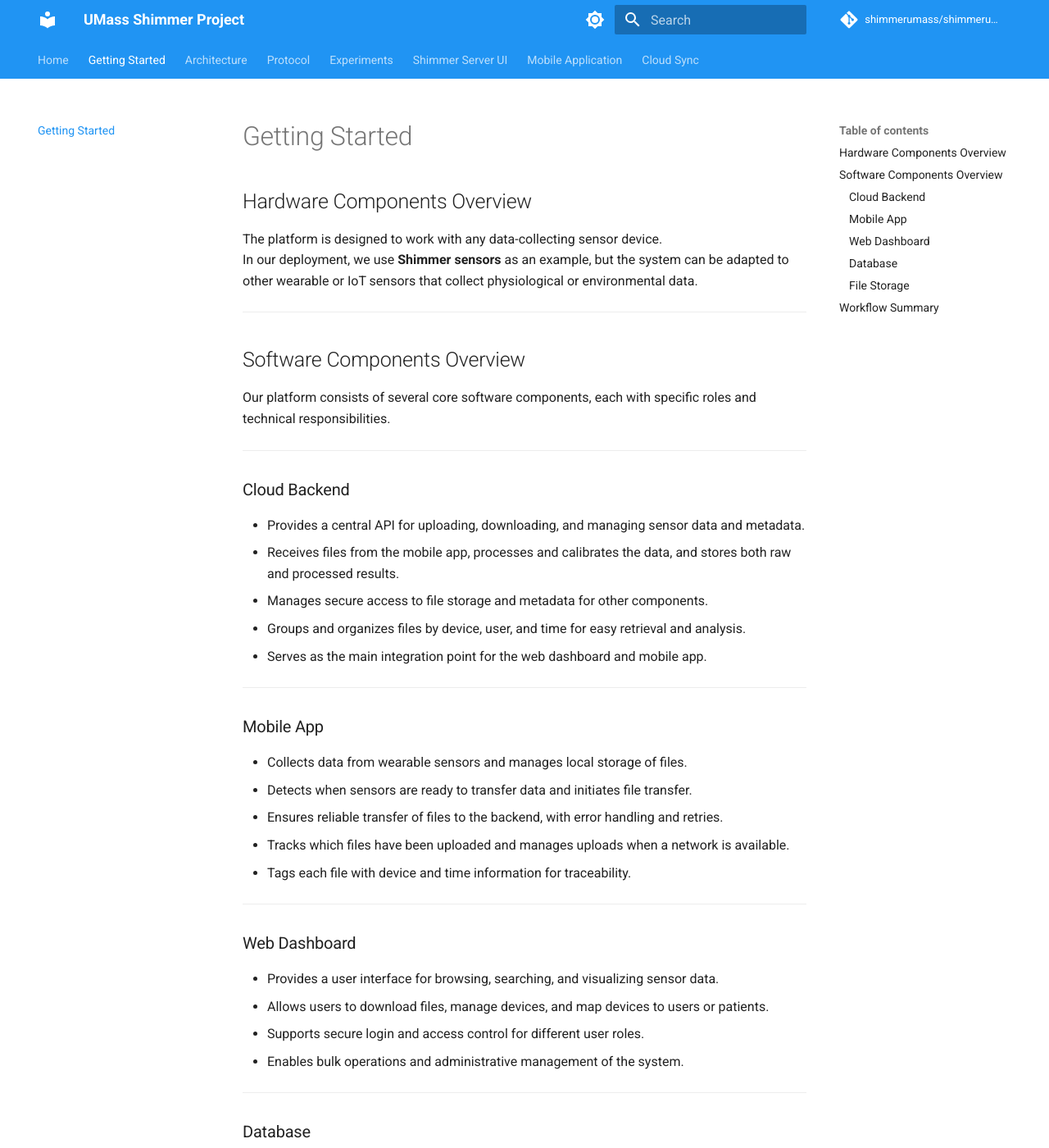
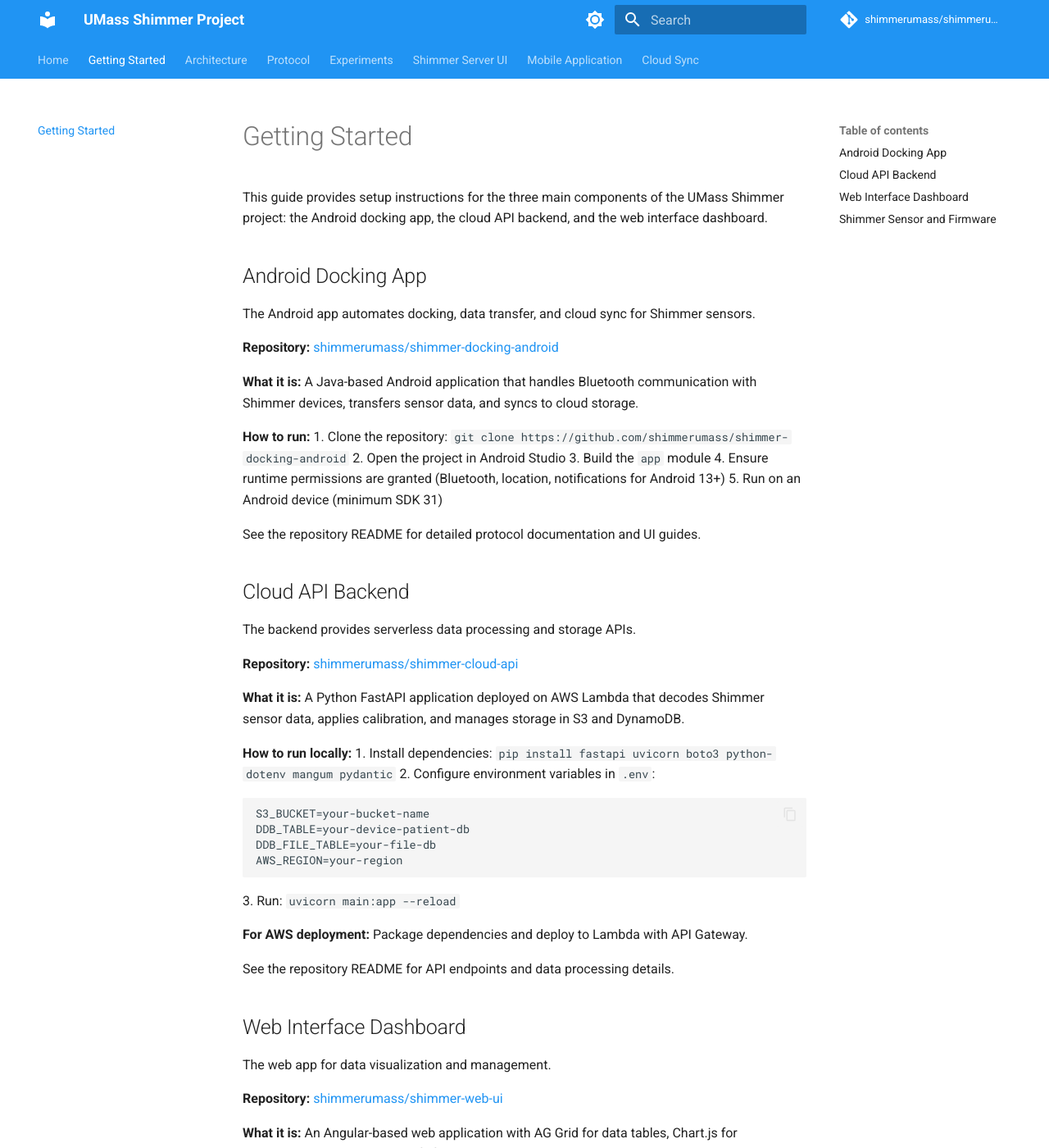
Before and after one commit to shimmerumass/shimmerumass, an MkDocs documentation site: the page built from docs/getting-started.md, in a window 1280 px wide and 1400 px high. Shown: the whole window at 82% size. Built offline with MkDocs 1.6.1 and Material for MkDocs 9.7.7, drawn with Linux system fonts in a browser that asks for light colours; comment, search, counter and statistics services are not loaded; some of the changed text lies outside the part shown.

Commit message:
Revise "Getting Started" documentation to enhance clarity and structure, including detailed setup instructions for Android app, Cloud API backend, and Web Interface Dashboard.

````diff
--- a/docs/getting-started.md
+++ b/docs/getting-started.md
@@ -1,62 +1,66 @@
 # Getting Started
 
-## Hardware Components Overview
+This guide provides setup instructions for the three main components of the UMass Shimmer project: the Android docking app, the cloud API backend, and the web interface dashboard.
 
-The platform is designed to work with any data-collecting sensor device.
-In our deployment, we use **Shimmer sensors** as an example, but the system can be adapted to other wearable or IoT sensors that collect physiological or environmental data.
+## Android Docking App
 
----
+The Android app automates docking, data transfer, and cloud sync for Shimmer sensors.
 
-## Software Components Overview
+**Repository:** [shimmerumass/shimmer-docking-android](https://github.com/shimmerumass/shimmer-docking-android)
 
-Our platform consists of several core software components, each with specific roles and technical responsibilities.
+**What it is:** A Java-based Android application that handles Bluetooth communication with Shimmer devices, transfers sensor data, and syncs to cloud storage.
 
----
+**How to run:**
+1. Clone the repository: `git clone https://github.com/shimmerumass/shimmer-docking-android`
+2. Open the project in Android Studio
+3. Build the `app` module
+4. Ensure runtime permissions are granted (Bluetooth, location, notifications for Android 13+)
+5. Run on an Android device (minimum SDK 31)
 
-### Cloud Backend
-- Provides a central API for uploading, downloading, and managing sensor data and metadata.
-- Receives files from the mobile app, processes and calibrates the data, and stores both raw and processed results.
-- Manages secure access to file storage and metadata for other components.
-- Groups and organizes files by device, user, and time for easy retrieval and analysis.
-- Serves as the main integration point for the web dashboard and mobile app.
+See the repository README for detailed protocol documentation and UI guides.
 
----
+## Cloud API Backend
 
-### Mobile App
-- Collects data from wearable sensors and manages local storage of files.
-- Detects when sensors are ready to transfer data and initiates file transfer.
-- Ensures reliable transfer of files to the backend, with error handling and retries.
-- Tracks which files have been uploaded and manages uploads when a network is available.
-- Tags each file with device and time information for traceability.
+The backend provides serverless data processing and storage APIs.
 
----
+**Repository:** [shimmerumass/shimmer-cloud-api](https://github.com/shimmerumass/shimmer-cloud-api)
 
-### Web Dashboard
-- Provides a user interface for browsing, searching, and visualizing sensor data.
-- Allows users to download files, manage devices, and map devices to users or patients.
-- Supports secure login and access control for different user roles.
-- Enables bulk operations and administrative management of the system.
+**What it is:** A Python FastAPI application deployed on AWS Lambda that decodes Shimmer sensor data, applies calibration, and manages storage in S3 and DynamoDB.
 
----
+**How to run locally:**
+1. Install dependencies: `pip install fastapi uvicorn boto3 python-dotenv mangum pydantic`
+2. Configure environment variables in `.env`:
+   ```
+   S3_BUCKET=your-bucket-name
+   DDB_TABLE=your-device-patient-db
+   DDB_FILE_TABLE=your-file-db
+   AWS_REGION=your-region
+   ```
+3. Run: `uvicorn main:app --reload`
 
-### Database
-- Stores metadata about files, devices, users, and summary statistics for fast lookup and queries.
-- Supports grouping, searching, and validation of data sync status.
-- Keeps only summary and reference data, with large files stored separately.
+**For AWS deployment:** Package dependencies and deploy to Lambda with API Gateway.
 
----
+See the repository README for API endpoints and data processing details.
 
-### File Storage
-- Stores all raw and processed sensor data files.
-- Supports scalable upload and download of large datasets.
-- Provides secure, time-limited access to files for authorized users and components.
-- References to files are stored in the database for quick lookup.
+## Web Interface Dashboard
 
----
+The web app for data visualization and management.
 
-## Workflow Summary
+**Repository:** [shimmerumass/shimmer-web-ui](https://github.com/shimmerumass/shimmer-web-ui)
 
-1. The **mobile app** collects data from Shimmer sensors, transfers files, and uploads them to the **cloud backend**.
-2. The **backend** decodes, calibrates, and stores data in **Amazon S3** and **DynamoDB**.
-3. The **web dashboard** provides researchers with tools to browse, visualize, and download data, as well as manage devices and users.
-4. **DynamoDB** and **S3** work together to provide fast metadata queries and scalable file storage.
+**What it is:** An Angular-based web application with AG Grid for data tables, Chart.js for visualizations, and AWS Amplify for authentication and deployment.
+
+**How to run:**
+1. Clone the repository: `git clone https://github.com/shimmerumass/shimmer-web-ui`
+2. Install dependencies: `npm install`
+3. Start development server: `ng serve`
+4. Open http://localhost:4200 in your browser
+
+**Prerequisites:** Node.js v18+, npm v9+, Angular CLI.
+
+See the repository README for component details and deployment instructions.
+
+
+
+## Shimmer Sensor and Firmware
+<!-- TODO: Zhaolong -->
````
